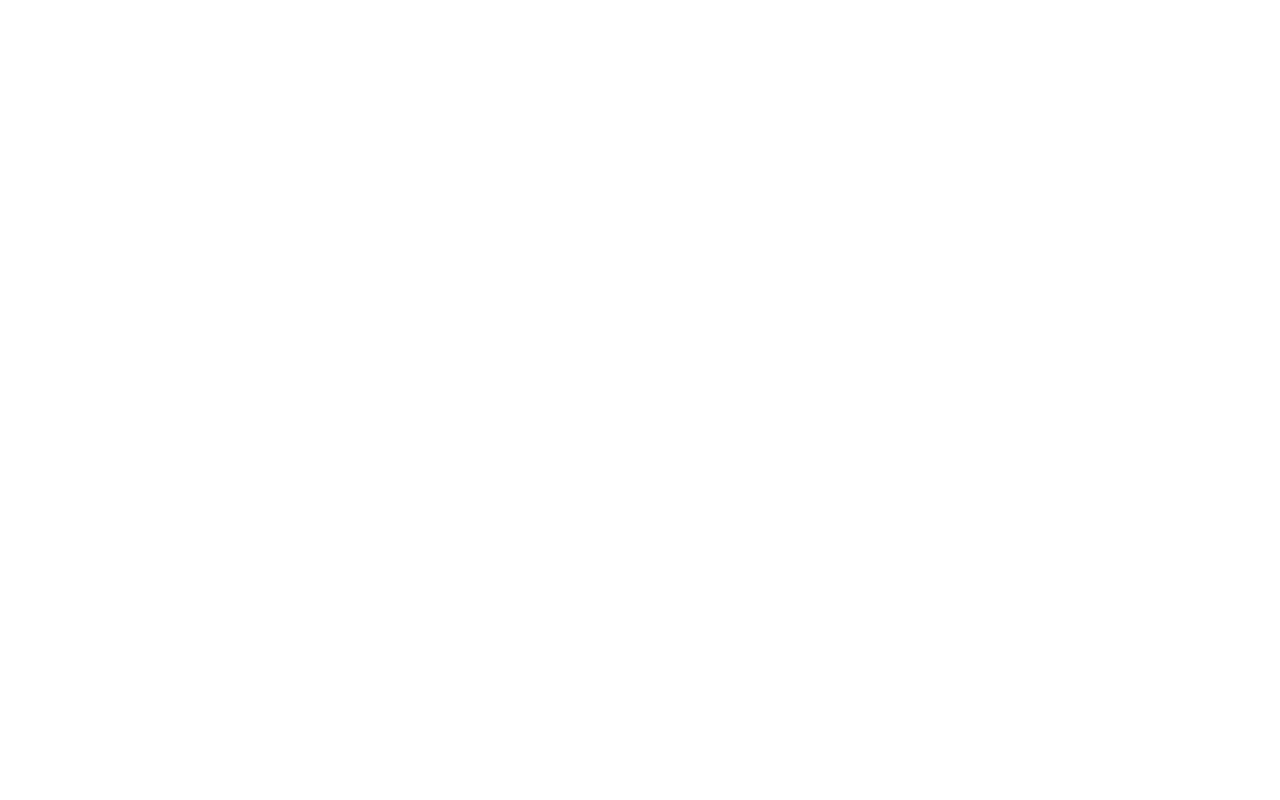
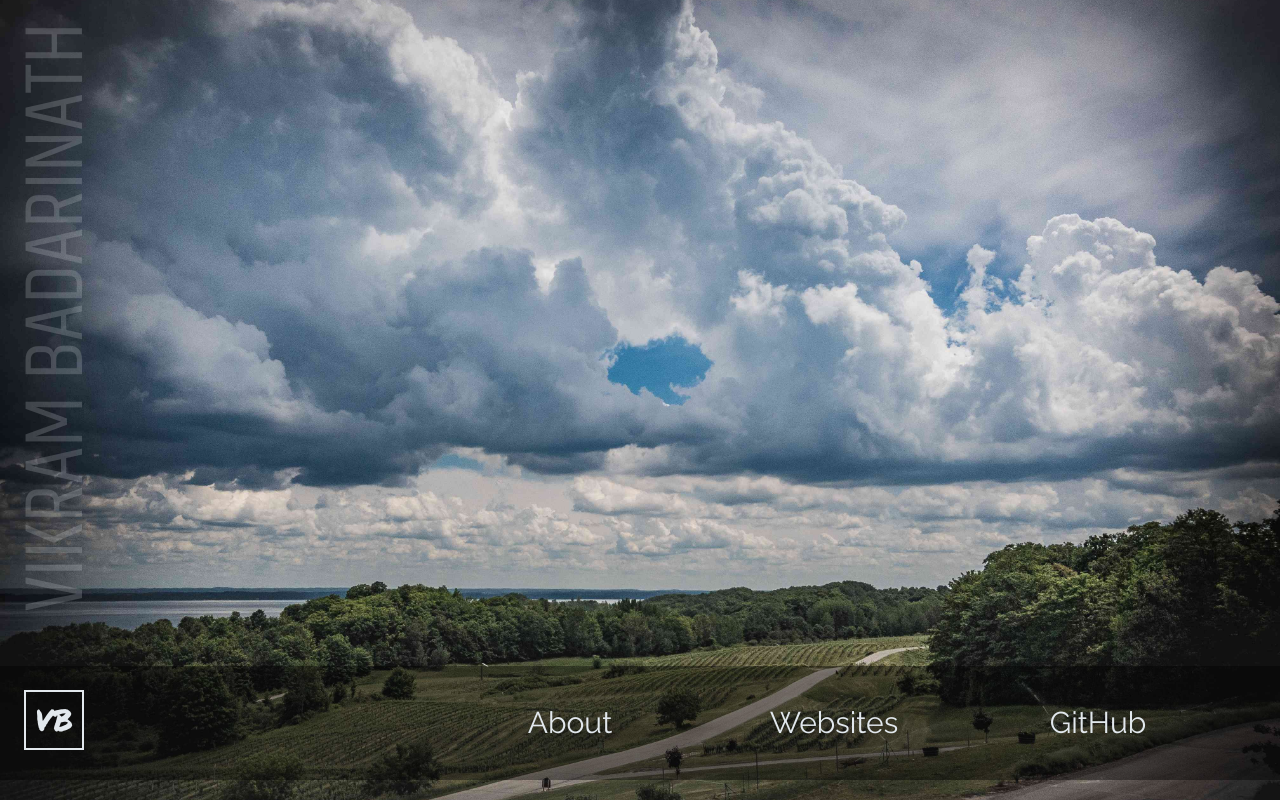
Before and after one commit to vbad23/portfolio, a plain HTML site: page index.html in a window 1280 px wide. Drawn offline with nearby package versions, Linux system fonts and the light colour scheme.

Commit message:
Created menu bar / formatted image

```diff
--- a/base.css
+++ b/base.css
@@ -0,0 +1,95 @@
+html {
+  height: 100%;
+}
+
+body {
+  font-family: 'Raleway', sans-serif;
+  font-size: 30px;
+  color: rgb(226, 232, 237);
+  margin: 0px;
+  height: 100%;
+}
+
+p {
+  margin: 0;
+}
+
+.bg {
+  background-image: url("images/traverse.jpg");
+  height: 100%;
+  background-position: center;
+  background-repeat: no-repeat;
+  background-size: cover;
+}
+
+.header {
+  width: 100%;
+  display: flex;
+  position: fixed;
+  bottom: 20px;
+  background-color: rgba(0, 0, 0, 0.4);
+  flex-direction: row;
+}
+
+.initials {
+  position: fixed;
+  font-family: 'Permanent Marker', cursive;
+  width: 50px;
+  border: solid 2px rgb(226, 232, 237);
+  margin: 24px;
+  padding: 3px;
+  box-shadow: none;
+}
+
+.initials:hover {
+  border-radius: 100px;
+  transition: 0.5s;
+}
+
+.item {
+  text-align: center;
+  vertical-align: middle;
+  line-height: 50px;
+  height: 50px;
+  transition: 0.5s;
+}
+
+.item:hover {
+  color: #000;
+  background-color: rgb(226, 232, 237);
+  transition: 0.5s;
+}
+
+.menu {
+  width: 100%;
+  margin-right: 50px;
+  display: flex;
+  flex-direction: row;
+  justify-content: flex-end;
+}
+
+.menu .item {
+  padding: 30px;
+  border: solid 2px rgb(226, 232, 237, 0);
+  width: 200px;
+}
+
+.full-name {
+  font-family: 'Khand', sans-serif;
+  color: rgba(226, 232, 237, 0.2);
+  font-size: 84px;
+  height: 50px;
+  margin-top: 292px;
+  margin-left: -276px;
+  float: left;
+  transform: rotate(-90deg);
+}
+
+.about-info {
+  display: flex;
+  width: 500px;
+  justify-content: center;
+  align-items: center;
+  padding: 5px;
+  border: 2px solid rgb(226, 232, 237);
+}
--- a/index.html
+++ b/index.html
@@ -1,12 +1,40 @@
 <!DOCTYPE html>
 <html lang="en" dir="ltr">
-  <head>
-    <script src="https://ajax.googleapis.com/ajax/libs/jquery/3.3.1/jquery.min.js"></script>
-    <link rel="stylesheet" href="base.css">
-    <meta charset="utf-8">
-    <title></title>
-  </head>
-  <body>
 
-  </body>
+<head>
+  <script src="https://ajax.googleapis.com/ajax/libs/jquery/3.3.1/jquery.min.js"></script>
+  <script src="main.js"></script>
+  <link href="https://fonts.googleapis.com/css?family=Permanent+Marker|Raleway|Khand" rel="stylesheet">
+  <link rel="stylesheet" href="base.css">
+  <meta name="viewport" content="width=device-width, initial-scale=1">
+  <title>Vikram Badarinath</title>
+</head>
+
+<body>
+  <div class="bg">
+    <div class="full-name">
+      <p>VIKRAM BADARINATH</p>
+    </div>
+    <div class="about-info">
+      Yooo what's up?
+    </div>
+    <div class="header">
+      <div class="item initials">
+        VB
+      </div>
+      <div class="menu">
+        <div class="item" id="about">
+          About
+        </div>
+        <div class="item" id="websites">
+          Websites
+        </div>
+        <div class="item" id="github">
+          GitHub
+        </div>
+      </div>
+    </div>
+  </div>
+</body>
+
 </html>
--- /dev/null
+++ b/main.js
@@ -0,0 +1,6 @@
+$(document).ready(function() {
+  $(".about-info").css("display", "flex").hide();
+  $("#about").click(function() {
+    $(".about-info").toggle().fade(500);
+  });
+});
```
Also changed, not shown: images/studio.jpg (added), images/synths.jpg (added), images/traverse.jpg (added).
